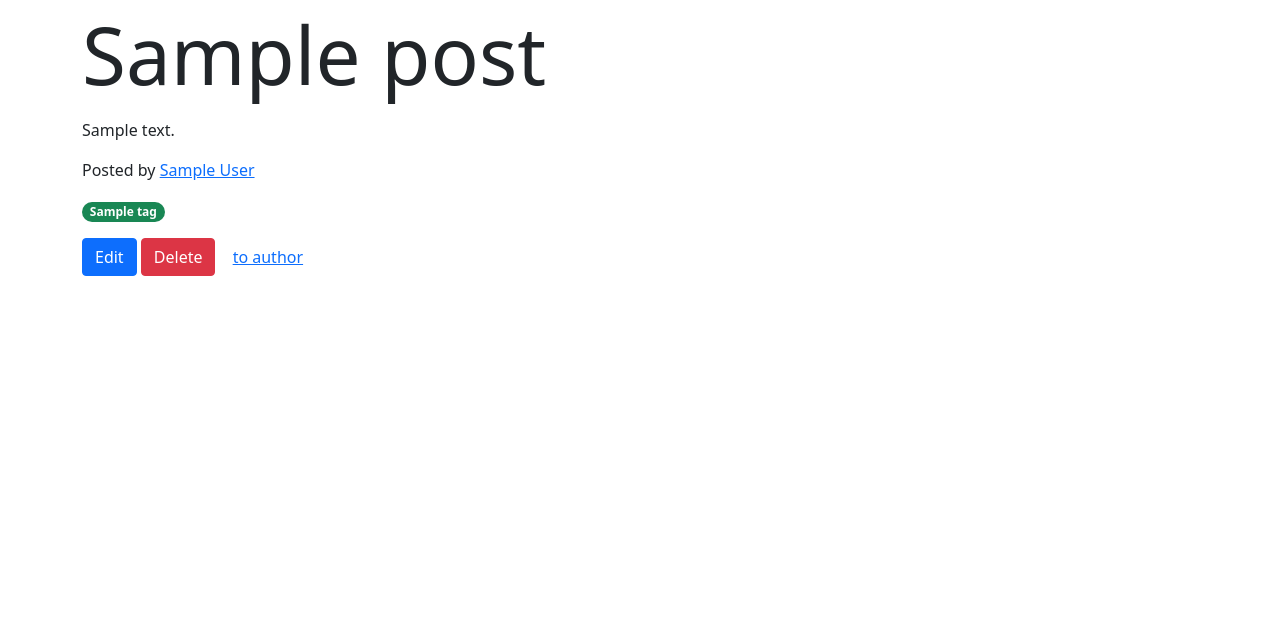
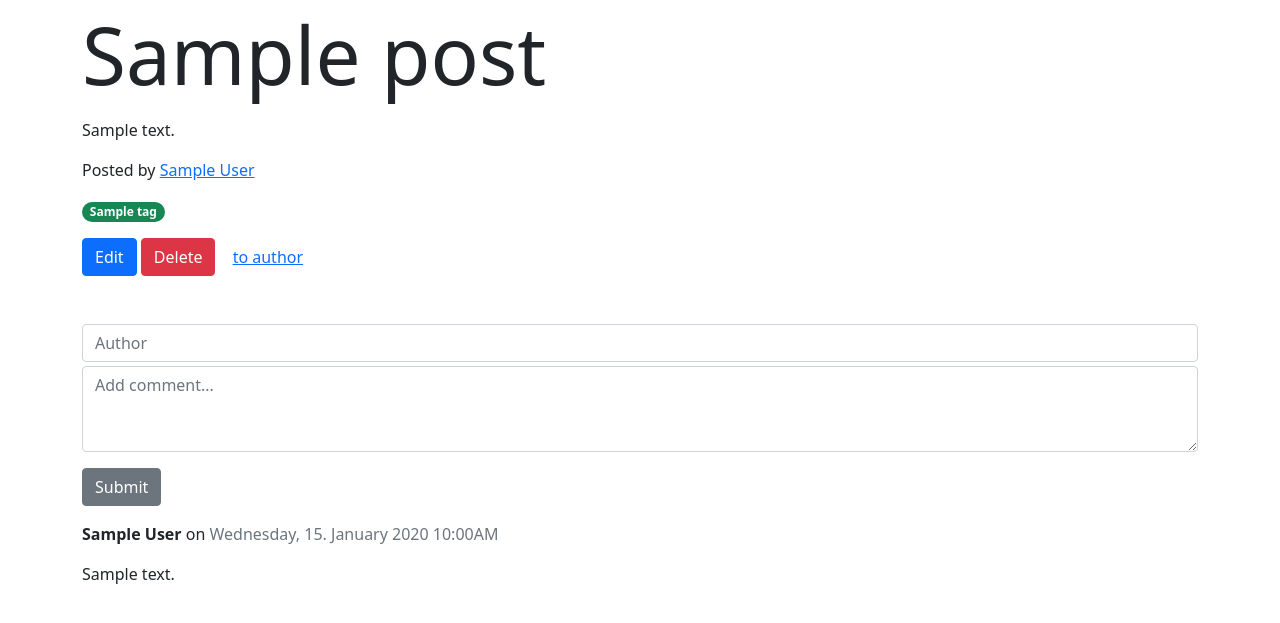
Before and after one commit to Mitya1996/flask-blogly, a Flask app: page /posts/1 in a window 1280 px wide. Shown: the part 82-705 px from the top of the page. Run offline with Flask 2, Linux system fonts and the light colour scheme; tables that the repository leaves empty hold one stand-in row (values such as "Sample post").

Commit message:
add comments

```diff
--- a/app.py
+++ b/app.py
@@ -2,7 +2,7 @@
 
 from flask import Flask, render_template, redirect, request, flash
 from flask_debugtoolbar import DebugToolbarExtension
-from models import db, connect_db, User, Post, Tag, PostTag
+from models import db, connect_db, User, Post, Tag, PostTag, Comment
 from verify_image import is_image_and_ready
 
 app = Flask(__name__)
@@ -123,7 +123,9 @@ def new_post_post(id):
 @app.route('/posts/<int:id>')
 def read_post(id):
     post = Post.query.get_or_404(id)
-    return render_template('post.html', post=post, user=post.user)
+    comments = Comment.query.order_by(Comment.created_at.desc()).all()
+    all_users = User.query.all()
+    return render_template('post.html', post=post, user=post.user, comments=comments, all_users=all_users)
 
 
 @app.route('/posts/<int:id>/edit')
@@ -179,3 +181,25 @@ def tag_create_post():
 def tag_read(id):
     tag = Tag.query.get(id)
     return render_template('tag.html', tag=tag, posts=tag.posts)
+
+@app.route('/comments/new', methods=['POST'])
+def new_comment():
+    post_id = request.args['post-id']
+    author = request.form['comment-author']
+    names_arr = author.split()
+    #check validity
+    try:
+        first_name = names_arr[0]
+        last_name = names_arr[1]
+    except:
+        flash('Post must be made by a valid user.')
+        return redirect(f'/posts/{post_id}')
+    user = User.query.filter(User.first_name == first_name, User.last_name == last_name).first()
+    if not user:
+        flash('Post must be made by a valid user.')
+        return redirect(f'/posts/{post_id}')
+    text = request.form['comment-text']
+    comment = Comment(post_id=3, user_id=user.id, text=text)
+    db.session.add(comment)
+    db.session.commit()
+    return redirect(f'/posts/{post_id}')
--- a/models.py
+++ b/models.py
@@ -69,7 +69,7 @@ class Post(db.Model):
 
 
 class Tag(db.Model):
-    """Post."""
+    """Tag."""
 
     __tablename__ = "tags"
 
@@ -90,7 +90,7 @@ class Tag(db.Model):
     )
 
 class PostTag(db.Model):
-    """Post."""
+    """PostTag."""
 
     __tablename__ = "posts_tags"
 
@@ -103,3 +103,33 @@ class PostTag(db.Model):
         db.Integer,
         db.ForeignKey('tags.id', ondelete='CASCADE'),
         primary_key=True)
+
+
+class Comment(db.Model):
+    """Comment."""
+
+    __tablename__ = "comments"
+
+    id = db.Column(
+        db.Integer,
+        primary_key=True)
+
+    post_id = db.Column(
+        db.Integer,
+        db.ForeignKey('posts.id', ondelete='CASCADE'))
+
+    user_id = db.Column(
+        db.Integer,
+        db.ForeignKey('users.id', ondelete='CASCADE'))
+
+    text = db.Column(
+        db.Text,
+        nullable=False)
+
+    created_at = db.Column(
+        db.DateTime,
+        nullable=False,
+        default=datetime.datetime.now)
+
+    post = db.relationship('Post', backref='comments')
+    author = db.relationship('User', backref='comments')
--- a/templates/base.html
+++ b/templates/base.html
@@ -10,7 +10,7 @@
 </head>
 <body>
     {% include 'navbar.html' %}
-    <div class="container">
+    <div class="container mb-5">
     {% block content %}{% endblock %}
     </div>
 
--- a/templates/post.html
+++ b/templates/post.html
@@ -23,4 +23,28 @@
 
 <a href="/users/{{post.user.id}}" class="btn btn-link">to author</a>
 
+<form action="/comments/new?post-id={{post.id}}" method="POST" class="mt-5 mb-3">
+
+    <input class="form-control" list="datalistOptions" id="comment-author" placeholder="Author" name="comment-author">
+    <datalist id="datalistOptions">
+        {% for user in all_users %}
+        <option value="{{user.full_name}}">
+        {% endfor %}
+    </datalist>
+
+    <div class="mb-3 mt-1">
+        <textarea class="form-control" id="comment-text" rows="3" wrap="hard" style="white-space: pre-wrap;" placeholder="Add comment..." name="comment-text"></textarea>
+    </div>
+    <button class="btn btn-secondary">Submit</button>
+</form>
+
+{% include 'flash-alerts.html' %}
+
+{% for comment in comments %}
+<div>
+    <p><strong>{{comment.author.full_name}}</strong> on <span class="text-muted">{{comment.created_at.strftime("%A, %d. %B %Y %I:%M%p")}}</span></p>
+    <p>{{comment.text}}</p>
+</div>
+{% endfor %}
+
 {% endblock %}
```
Also changed, not shown: seed.py (+6 -1 lines).
